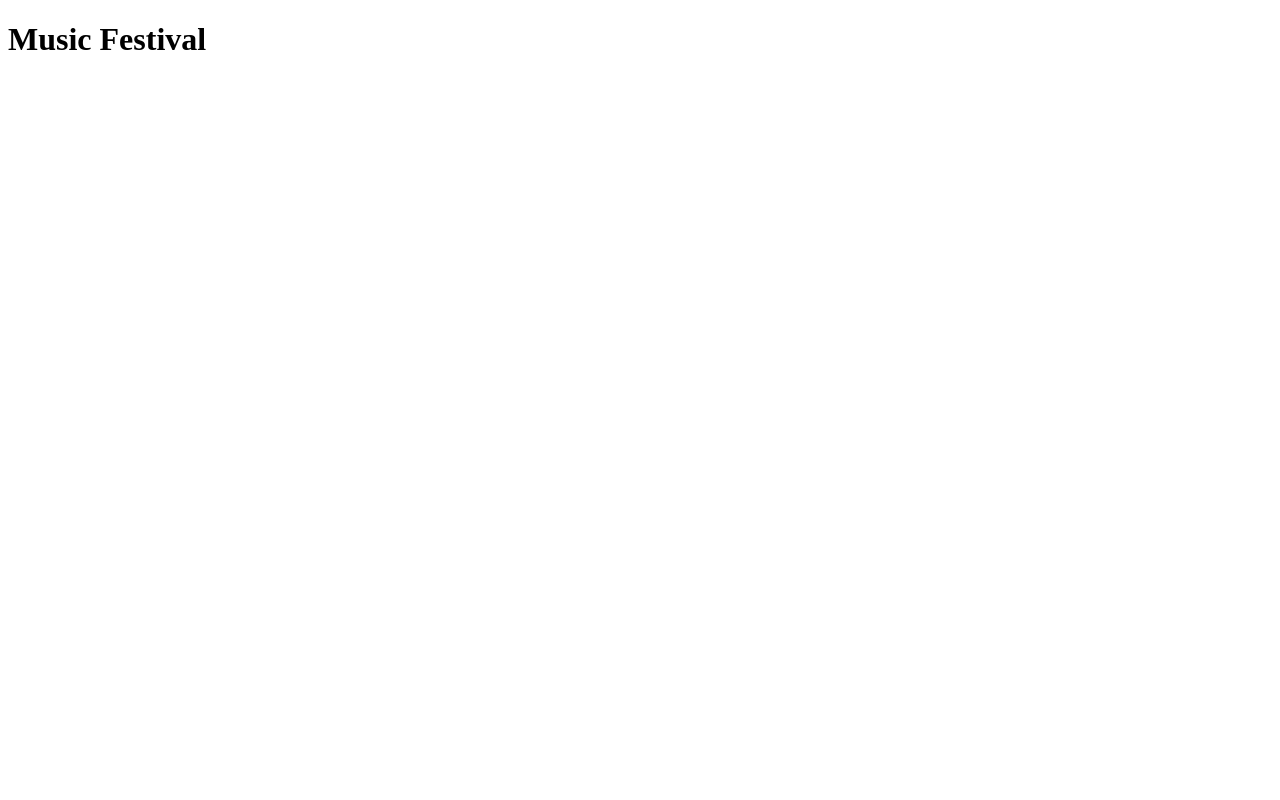
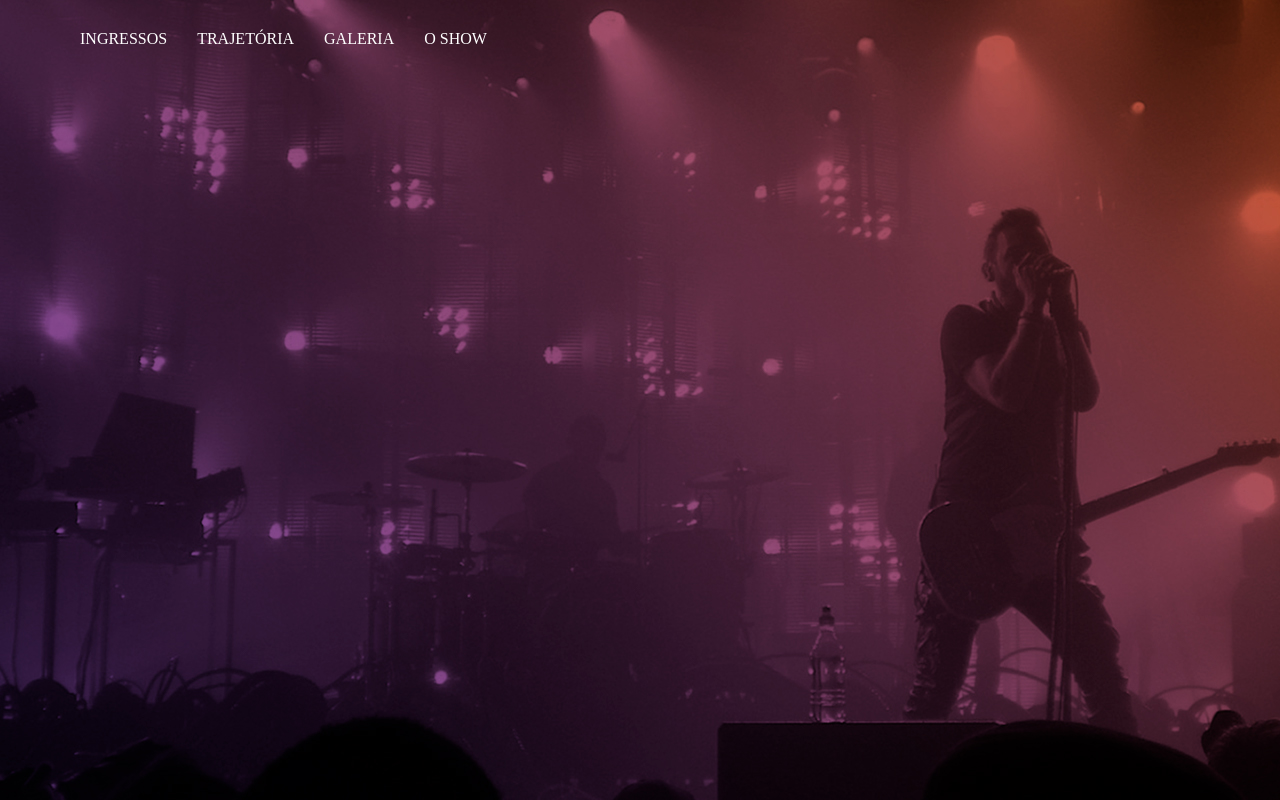
Before and after one commit to Neonila19/Music-Festival, a plain HTML site: page index.html in a window 1280 px wide. Shown: the top 800 px of the page. Drawn offline with Linux system fonts and the light colour scheme.

Commit message:
first commit

```diff
--- a/index.html
+++ b/index.html
@@ -3,11 +3,31 @@
 <head>
     <meta charset="UTF-8">
     <meta name="viewport" content="width=device-width, initial-scale=">
+    <meta name="description" content="описание">
+    <meta name="keywords" content="ключевые слова">
+    <meta http-equiv="X-UA-Compatible" content="IE=edge,chrome=1">
+    <meta property="og:title" content="">
+    <meta property="og:type" content="">
+    <meta property="og:url" content="">
+    <meta property="og:image" content="">
+    <meta property="og:site_name" content="">
+    <meta property="og:description" content="">
     <title>Music Festival</title>
+    <link rel="stylesheet" href="./style/custom.css">
 </head>
 <body>
     <header>
-        <h1>Music Festival</h1>
+        <div class="container">
+            <nav>
+                <ul>
+                    <li><a href="#">ingressos</a></li>
+                    <li><a href="#">trajetória</a></li>
+                    <li><a href="#">galeria</a></li>
+                    <li><a href="#">o show</a></li>
+                </ul>
+            </nav>
+
+        </div>
     </header>
 </body>
 </html>
--- /dev/null
+++ b/style/custom.css
@@ -0,0 +1,32 @@
+* {
+    margin: 0;
+    padding: 0;
+}
+body {
+    background-color: black;
+    color: white;
+}
+header {
+    background: url(../images/background_header.jpg) no-repeat center top / cover;
+    height: 980px;
+}
+.container {
+    max-width: 1120px;
+    padding: 0 15px;
+    margin: 0 auto;
+    clear: both;
+}
+header nav {
+    float: left;
+    margin-top: 30px;
+}
+header nav ul li {
+    float: left;
+    list-style-type: none;
+    text-transform: uppercase;
+    margin-right: 30px;
+}
+header nav a {
+    text-decoration: none;
+    color: white;
+}
```
Also changed, not shown: images/backgrond2.jpg (added), images/background_header.jpg (added), images/background_map.jpg (added), images/galery1.jpg (added), images/galery2.jpg (added), images/galery3.jpg (added), images/galery4.jpg (added), images/galery5.jpg (added), images/galery6.jpg (added), images/galery7.jpg (added), images/galery8.jpg (added), images/galery9.jpg (added), images/sec2_pic1.jpg (added), images/sec2_pic2.jpg (added).
